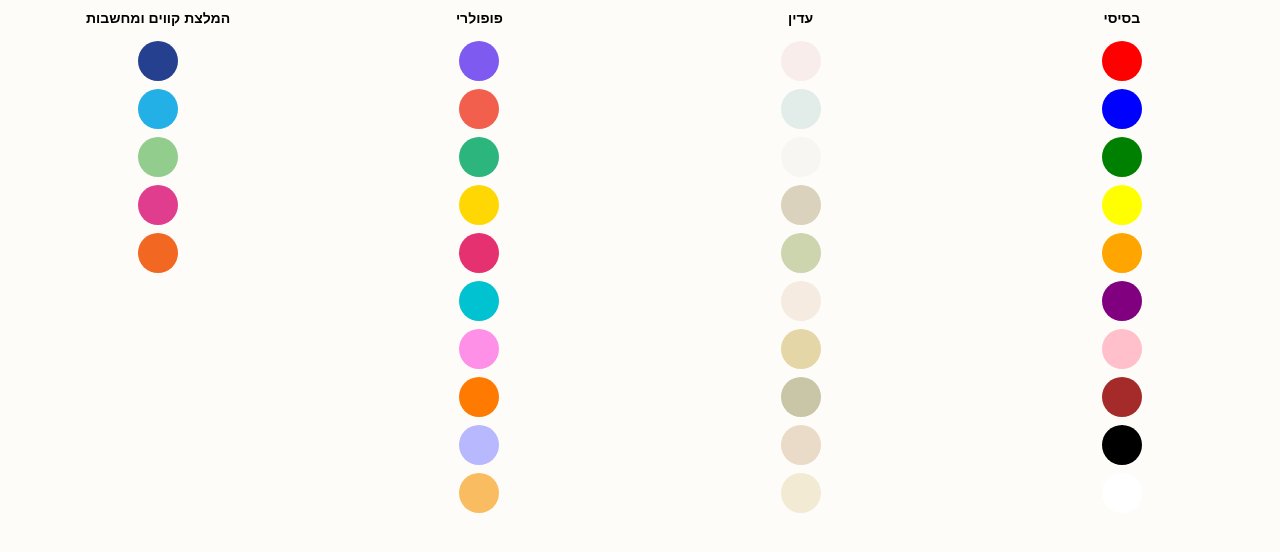
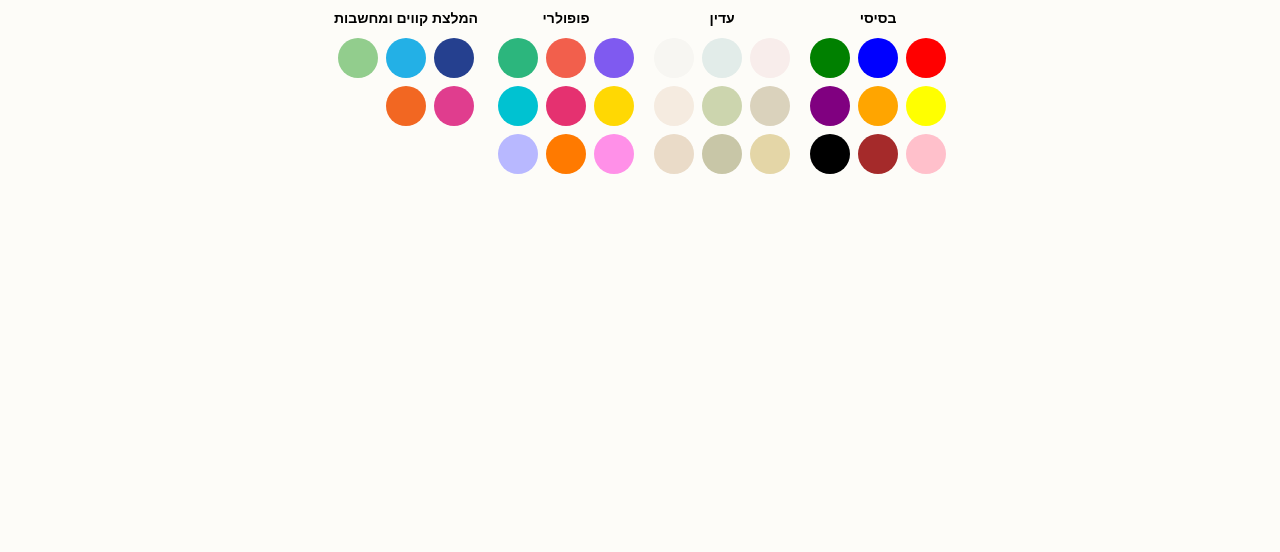
Before and after one commit to danielc204/color-picker, a plain HTML site: page index.html in a window 1280 px wide. Drawn offline with Linux system fonts and the light colour scheme.

Commit message:
Update index.html

```diff
--- a/index.html
+++ b/index.html
@@ -23,29 +23,26 @@
       height: 100%;
       padding: 10px;
       box-sizing: border-box;
-      gap: 25px;
+      gap: 20px;
     }
 
     .color-group {
       display: flex;
       flex-direction: column;
       align-items: center;
-      gap: 10px;
-      flex: 1;
+      gap: 8px;
     }
 
     .group-title {
       font-size: 14px;
       font-weight: bold;
-      margin-bottom: 5px;
+      margin-bottom: 4px;
     }
 
     .color-grid {
-      display: flex;
-      flex-direction: column;
-      flex-wrap: wrap;
+      display: grid;
+      grid-template-columns: repeat(3, 1fr);
       gap: 8px;
-      align-items: center;
     }
 
     .color-circle {
@@ -78,7 +75,6 @@
       <div class="color-circle" style="background-color: pink;" onclick="selectColor('pink')"></div>
       <div class="color-circle" style="background-color: brown;" onclick="selectColor('brown')"></div>
       <div class="color-circle" style="background-color: black;" onclick="selectColor('black')"></div>
-      <div class="color-circle" style="background-color: white;" onclick="selectColor('white')"></div>
     </div>
   </div>
 
@@ -94,7 +90,6 @@
       <div class="color-circle" style="background-color: #E4D6A7;" onclick="selectColor('#E4D6A7')"></div>
       <div class="color-circle" style="background-color: #C8C6A7;" onclick="selectColor('#C8C6A7')"></div>
       <div class="color-circle" style="background-color: #EADBC8;" onclick="selectColor('#EADBC8')"></div>
-      <div class="color-circle" style="background-color: #F2EAD3;" onclick="selectColor('#F2EAD3')"></div>
     </div>
   </div>
 
@@ -110,13 +105,12 @@
       <div class="color-circle" style="background-color: #FF90E8;" onclick="selectColor('#FF90E8')"></div>
       <div class="color-circle" style="background-color: #FF7A00;" onclick="selectColor('#FF7A00')"></div>
       <div class="color-circle" style="background-color: #B8B8FF;" onclick="selectColor('#B8B8FF')"></div>
-      <div class="color-circle" style="background-color: #F9BC60;" onclick="selectColor('#F9BC60')"></div>
     </div>
   </div>
 
   <div class="color-group">
     <div class="group-title">המלצת קווים ומחשבות</div>
-    <div class="color-grid">
+    <div class="color-grid" style="grid-template-columns: repeat(3, 1fr);">
       <div class="color-circle" style="background-color: #25408f;" onclick="selectColor('#25408f')"></div>
       <div class="color-circle" style="background-color: #23b0e6;" onclick="selectColor('#23b0e6')"></div>
       <div class="color-circle" style="background-color: #92cd8d;" onclick="selectColor('#92cd8d')"></div>
@@ -129,7 +123,7 @@
 <script>
   function selectColor(color) {
     alert("בחרת את הצבע: " + color);
-    // כאן אפשר להכניס שילוב עם טאנקאבל או כל לוגיקה נוספת
+    // אפשר להוסיף כאן אינטגרציה עם טאנקאבל או קריאה לפונקציה חיצונית
   }
 </script>
 
```
